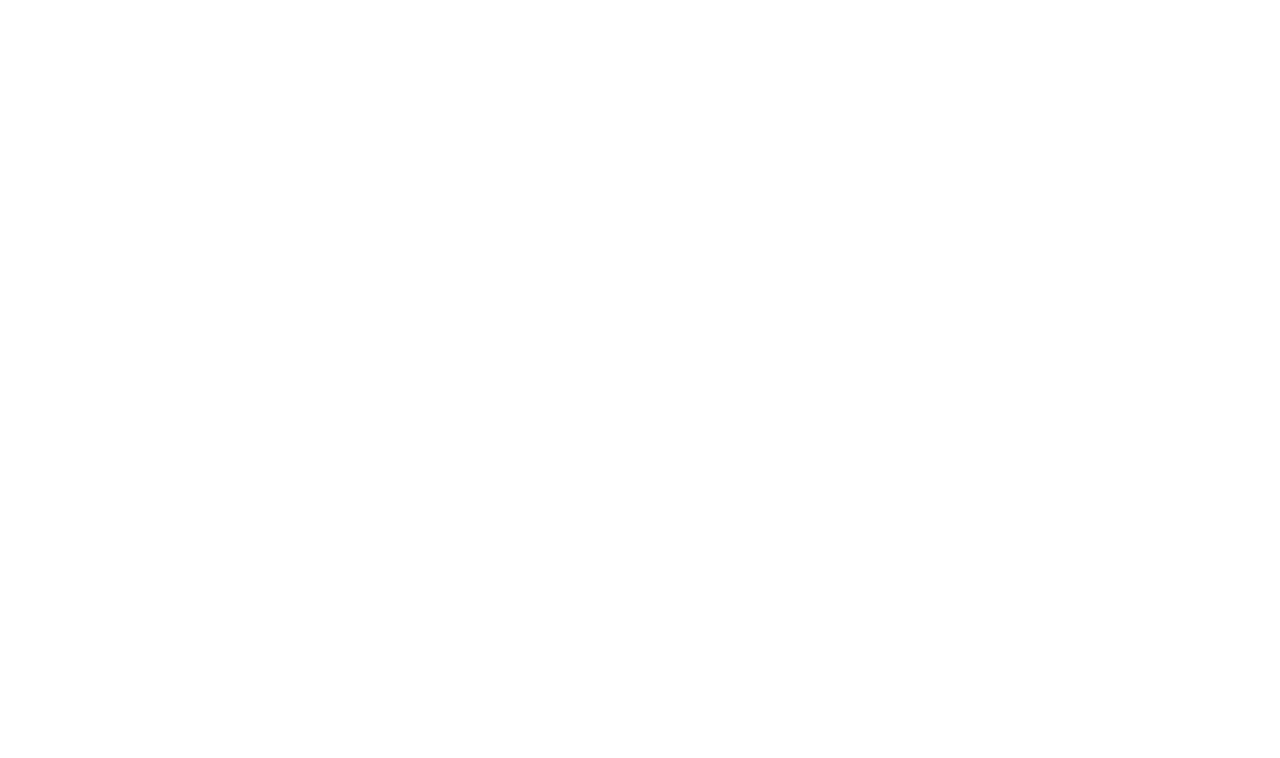
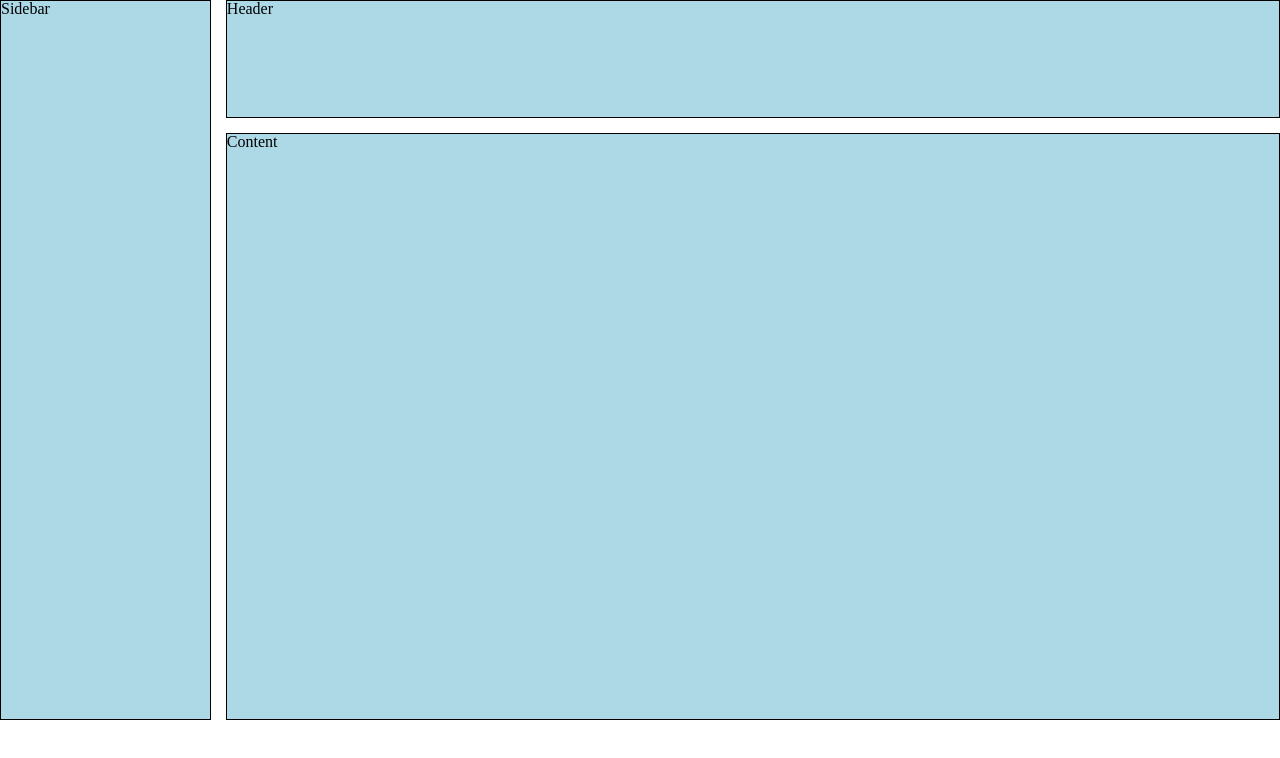
Before and after one commit to dk-ties/TOP_FullStackJavascript, a plain HTML site: page Admin-Dashboard/index.html in a window 1280 px wide. Drawn offline with Linux system fonts and the light colour scheme.

Commit message:
Setting up hard line with grid, header + sidebar + content

```diff
--- a/Admin-Dashboard/index.html
+++ b/Admin-Dashboard/index.html
@@ -20,7 +20,11 @@
         <a href="#">upgrade your browser</a> to improve your experience.
       </p>
     <![endif]-->
-
+    <div class="wrapper">
+      <div class="header">Header</div>
+      <div class="sidebar">Sidebar</div>
+      <div class="content">Content</div>
+    </div>
     <script src="script.js" async defer></script>
   </body>
 </html>
--- a/Admin-Dashboard/style.css
+++ b/Admin-Dashboard/style.css
@@ -0,0 +1,28 @@
+.wrapper {
+  height: 90vh;
+  width: 100%;
+  display: grid;
+  grid-template-columns: 1fr 5fr;
+  grid-template-rows: 1fr 5fr;
+  gap: 15px;
+}
+
+.header,
+.sidebar,
+.content {
+  border: 1px solid black;
+  background-color: lightblue;
+}
+
+.header {
+  grid-column: 2/3;
+  grid-row: 1/2;
+}
+
+.sidebar {
+  grid-row: 1/3;
+}
+
+.content {
+  grid-row: 2/3;
+}
```
